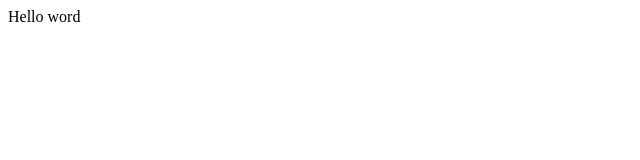
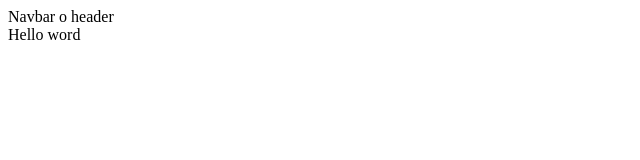
Before and after one commit to Purple-Code-sh/nextFirstProject, a Next.js app: page / in a window 1280 px wide. Shown: the top 160 px of the page, without its empty margins (0-640 px from the left). Built offline with nearby package versions, Linux system fonts and the light colour scheme.

Commit message:
adds a navbar or header

```diff
--- a/src/app/layout.tsx
+++ b/src/app/layout.tsx
@@ -1,16 +1,17 @@
-export const metadata = {
-  title: 'Next.js',
-  description: 'Generated by Next.js',
-}
-
 export default function RootLayout({
   children,
 }: {
-  children: React.ReactNode
+  children: React.ReactNode;
 }) {
   return (
     <html lang="en">
-      <body>{children}</body>
+      <head>
+        <title>SHM pgae</title>
+      </head>
+      <body>
+        <nav>Navbar o header</nav>
+        {children}
+      </body>
     </html>
-  )
+  );
 }
```
Also changed, not shown: package.json (+5 -4 lines), .eslintrc.json, 1 other file (tests, documents, lock files or other folders).
